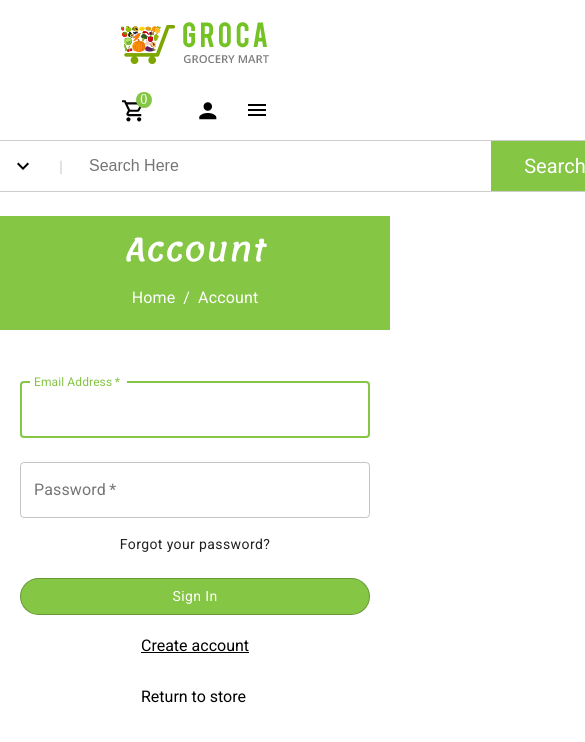
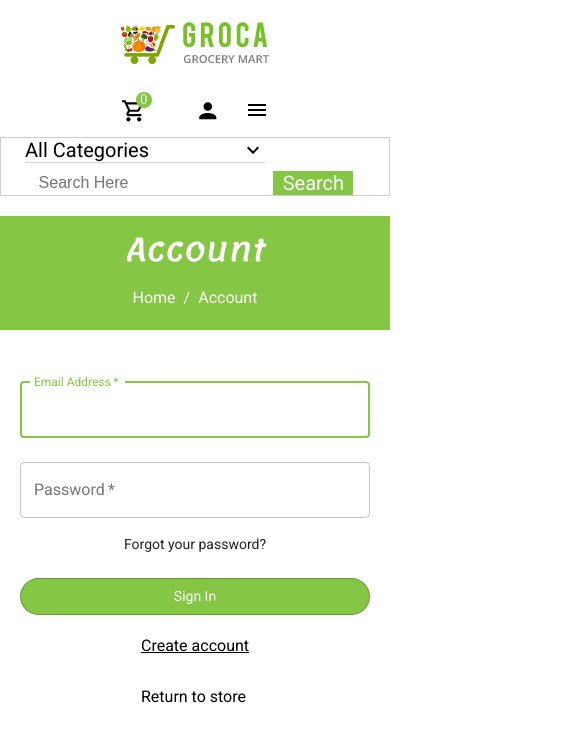
Before and after one commit to Intterius/online-shopping-platform, a React (Create React App) app: page /account/login in a window 390 px wide. Shown: the top 742 px of the page, 585 px wide, since content can reach past the window. Built offline with nearby package versions, Linux system fonts and the light colour scheme.

Commit message:
added endpoint to backend

```diff
--- a/src/Theme/index.js
+++ b/src/Theme/index.js
@@ -2,6 +2,7 @@ import {createMuiTheme} from "@material-ui/core";
 
 const theme = createMuiTheme({
     typography: {
+        fontFamily: "'Roboto', sans-serif",
         button: {
             textTransform: 'none'
         }
@@ -13,17 +14,15 @@ const theme = createMuiTheme({
         secondary: {
             main: '#FF6600'
         },
-        rating:{
+        rating: {
             main: 'black'
         },
-        common:{
+        common: {
             white: 'white',
             black: 'black'
         },
-
-
     },
-    fontFamily:{
+    fontFamily: {
         main: "'Roboto', sans-serif"
     }
 });
--- a/src/components/Button/index.jsx
+++ b/src/components/Button/index.jsx
@@ -21,7 +21,7 @@ const useStyles = makeStyles((theme)=>({
         cursor: "pointer",
         '&:hover':{
             backgroundColor: theme.palette.secondary.main,
-            transition: "1s ease-in-out"
+            transition: "0.5s ease-in-out"
         },
         '&:active':{
             transform: "scale(0.9)",
--- a/src/components/Card/index.jsx
+++ b/src/components/Card/index.jsx
@@ -4,7 +4,7 @@ import Rating from '@material-ui/lab/Rating';
 import Box from "@material-ui/core/Box";
 import {makeStyles} from "@material-ui/core/styles";
 
-const useStyles = makeStyles((theme)=>({
+const useStyles = makeStyles((theme) => ({
     root: {
         color: theme.palette.rating.main,
         fontSize: theme.spacing(2),
@@ -17,7 +17,7 @@ const useStyles = makeStyles((theme)=>({
         border: "1px solid #E3E5E4",
         padding: theme.spacing(1.2),
         borderRadius: theme.spacing(1),
-        '&:hover':{
+        '&:hover': {
             border: '1px solid #85C645',
             transition: '0.5s'
         }
@@ -28,44 +28,50 @@ const useStyles = makeStyles((theme)=>({
         width: "100%",
         height: theme.spacing(16.25),
     },
-    cartImgContainerImg:{
+    cartImgContainerImg: {
         width: "100%",
         objectFit: "contain"
 
     },
-    cartName:{
+    cartName: {
         display: "flex",
         justifyContent: "center",
         fontFamily: theme.fontFamily.main
     },
-    cartNameP:{
+    cartNameP: {
         fontWeight: "bold",
         fontSize: theme.spacing(3),
         textTransform: "capitalize",
         margin: theme.spacing(0.6, 0)
     },
-    cartPriceP:{
+    cartPriceP: {
         color: "#85C645",
         fontSize: theme.spacing(2.5),
         fontWeight: "bold",
         margin: theme.spacing(0.6, 0)
     }
-}))
+}), {name: 'Card'})
 
 const Card = ({food}) => {
     const classes = useStyles();
+    const noImage = 'https://encrypted-tbn0.gstatic.com/images?q=tbn:ANd9GcSjwJGQfzWC5sSRL2r4zJTXPRj-eJO-BgGWxg&usqp=CAU';
 
     return (
         <div className={classes.cartContainer}>
             <div className={classes.cartImgContainer}>
-                <img src={food.picture} className={classes.cartImgContainerImg} alt="here should be apple"/>
+                <img
+                    src={food.imagesSet.length > 0 ? food.imagesSet[0].url : noImage}
+                    className={classes.cartImgContainerImg}
+                    alt="here should be apple"
+                />
             </div>
             <div className={classes.cartName}>
-                <p className={classes.cartNameP}>{food.name}</p>
+                <p className={classes.cartNameP}>{food.title}</p>
             </div>
             <div>
                 <Box component="fieldset" mb={3} borderColor="transparent">
-                    <Rating className={classes.root} name="read-only" value={food.rating} max={5} readOnly precision={0.25}/>
+                    <Rating className={classes.root} name="read-only" value={food.rating} max={5} readOnly
+                            precision={0.25}/>
                 </Box>
             </div>
             <div className={classes.cartName}>
--- a/src/components/Dashboard/index.jsx
+++ b/src/components/Dashboard/index.jsx
@@ -1,9 +1,11 @@
-import React from 'react';
-import food from '../../food'
+import React, {useEffect, useState} from 'react';
 import Card from '../Card'
-import {makeStyles} from "@material-ui/core";
+import {Divider, makeStyles, Typography} from "@material-ui/core";
+import axios from "axios";
+import Box from "@material-ui/core/Box";
+// import {CircularProgress} from "@material-ui/core";
 
-const useStyles = makeStyles((theme)=>({
+const useStyles = makeStyles((theme) => ({
     cardList: {
         display: "flex",
         flexWrap: "wrap",
@@ -12,21 +14,32 @@ const useStyles = makeStyles((theme)=>({
     cardContainer: {
         margin: theme.spacing(0.6)
     },
-    title:{
+    title: {
         display: 'flex',
-        justifyContent: 'center'
+        justifyContent: 'center',
+        fontFamily: theme.fontFamily.main
     },
-    line:{
-        margin: 'auto',
-        width: '95%'
-    }
+    // loader: {
+    //     display: 'flex',
+    //     justifyContent: 'center',
+    //     padding: theme.spacing(2, 0)
+    // }
+
 }));
 
-const foodSorted = food.sort((a, b) => (a.name > b.name) ? 1 : -1);
-const mostPopular = [...food].sort((a, b) => (a.rating < b.rating) ? 1 : -1).slice(0,15);
+const Dashboard = () => {
+    const [data, setData] = useState([])
+    // const [loading, setLoading] = useState(true)
+    const classes = useStyles();
 
-const Dashboard = () => {
-    const classes = useStyles();
+    useEffect(() => {
+        axios.get('http://localhost:8080/products?pageNr=0&items=20')
+            .then(res => setData(res.data))
+            .catch((err) => console.error(err))
+    }, [])
+
+    const foodSorted = data.sort((a, b) => (a.title > b.title) ? 1 : -1);
+    const mostPopular = [...data].sort((a, b) => (a.rating < b.rating) ? 1 : -1).slice(0, 15);
 
     const cardList = foodSorted.map((e) => {
         return (
@@ -45,18 +58,28 @@ const Dashboard = () => {
     });
 
     return (
-        <div>
-            <h1 className={classes.title} >Product list</h1>
-            <hr className={classes.line}/>
-            <div className={classes.cardList}>
+        <Box>
+            <Typography align="center" variant="h3" style={{paddingBottom: '15px'}}>Product list</Typography>
+            <Divider variant="middle"/>
+            {/*{loading &&*/}
+            {/*<Box className={classes.loader}>*/}
+            {/*    <CircularProgress />*/}
+            {/*</Box>*/}
+            {/*}*/}
+            <Box className={classes.cardList}>
                 {cardList}
-            </div>
-            <h1 className={classes.title}>Most popular</h1>
-            <hr className={classes.line}/>
-            <div className={classes.cardList}>
+            </Box>
+            <Typography align="center" variant="h3" style={{paddingBottom: '15px'}}>Most popular</Typography>
+            <Divider variant="middle"/>
+            {/*{loading &&*/}
+            {/*<Box className={classes.loader}>*/}
+            {/*    <CircularProgress />*/}
+            {/*</Box>*/}
+            {/*}*/}
+            <Box className={classes.cardList}>
                 {mostPopularCardList}
-            </div>
-        </div>
+            </Box>
+        </Box>
     );
 }
 
--- a/src/components/DashboardHeader/AllCategoryDropDown/style.jsx
+++ b/src/components/DashboardHeader/AllCategoryDropDown/style.jsx
@@ -12,7 +12,11 @@ const useStyles = makeStyles((theme) => ({
         alignItems: 'center',
         justifyContent: 'space-between',
         cursor: 'pointer',
-        marginLeft: theme.spacing(3)
+        marginLeft: theme.spacing(3),
+        [theme.breakpoints.down('sm')]:{
+            borderBottom: '1px solid lightGray',
+            marginBottom: theme.spacing(1)
+        }
     },
     navContainer: {
         display: 'flex',
@@ -21,17 +25,26 @@ const useStyles = makeStyles((theme) => ({
         fontFamily: theme.fontFamily.main,
         fontSize: theme.spacing(2.5),
         justifyContent: 'center',
-        marginBottom: theme.spacing(3)
+        marginBottom: theme.spacing(3),
+        [theme.breakpoints.down('sm')]:{
+            // flexDirection: 'column',
+            flexFlow: 'column wrap'
+        }
     },
     searchContainer: {
         display: 'flex',
-        alignItems: 'center'
+        alignItems: 'center',
+        justifyContent: 'center'
     },
     searchInput: {
         border: 0,
         outline: 0,
         width: theme.spacing(50),
-        fontSize: theme.spacing(2)
+        fontSize: theme.spacing(2),
+        [theme.breakpoints.down('sm')]:{
+            width: '60%'
+        }
+
     },
     searchButton: {
         backgroundColor: theme.palette.primary.main,
@@ -41,7 +54,10 @@ const useStyles = makeStyles((theme) => ({
         cursor: 'pointer',
         display: 'flex',
         alignItems: 'center',
-        justifyContent: 'center'
+        justifyContent: 'center',
+        [theme.breakpoints.down('sm')]:{
+            width: theme.spacing(10)
+        }
     },
     iconBetween: {
         display: 'flex',
@@ -49,11 +65,18 @@ const useStyles = makeStyles((theme) => ({
         color: '#CECECE',
         marginLeft: theme.spacing(3),
         marginRight: theme.spacing(3),
-        fontSize: theme.spacing(2)
+        fontSize: theme.spacing(2),
+        [theme.breakpoints.down('sm')]:{
+            display: 'none'
+        }
     },
     categoryAndSearchContainer: {
         border: '1px solid #CECECE',
         display: "flex",
+        [theme.breakpoints.down('sm')]:{
+            // flexDirection: 'column',
+            flexFlow: 'column wrap'
+        }
 
     }
 }))
```
